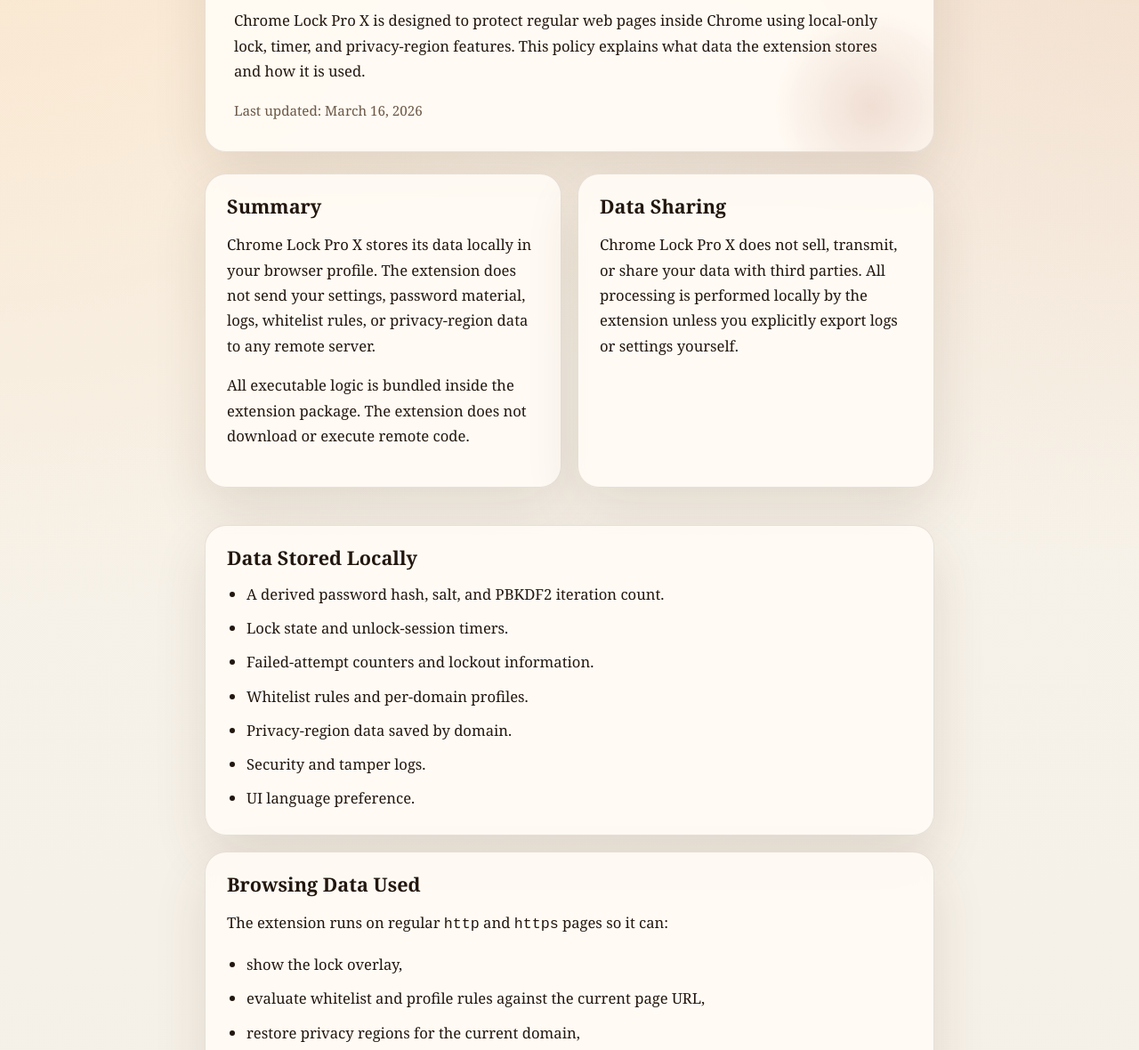
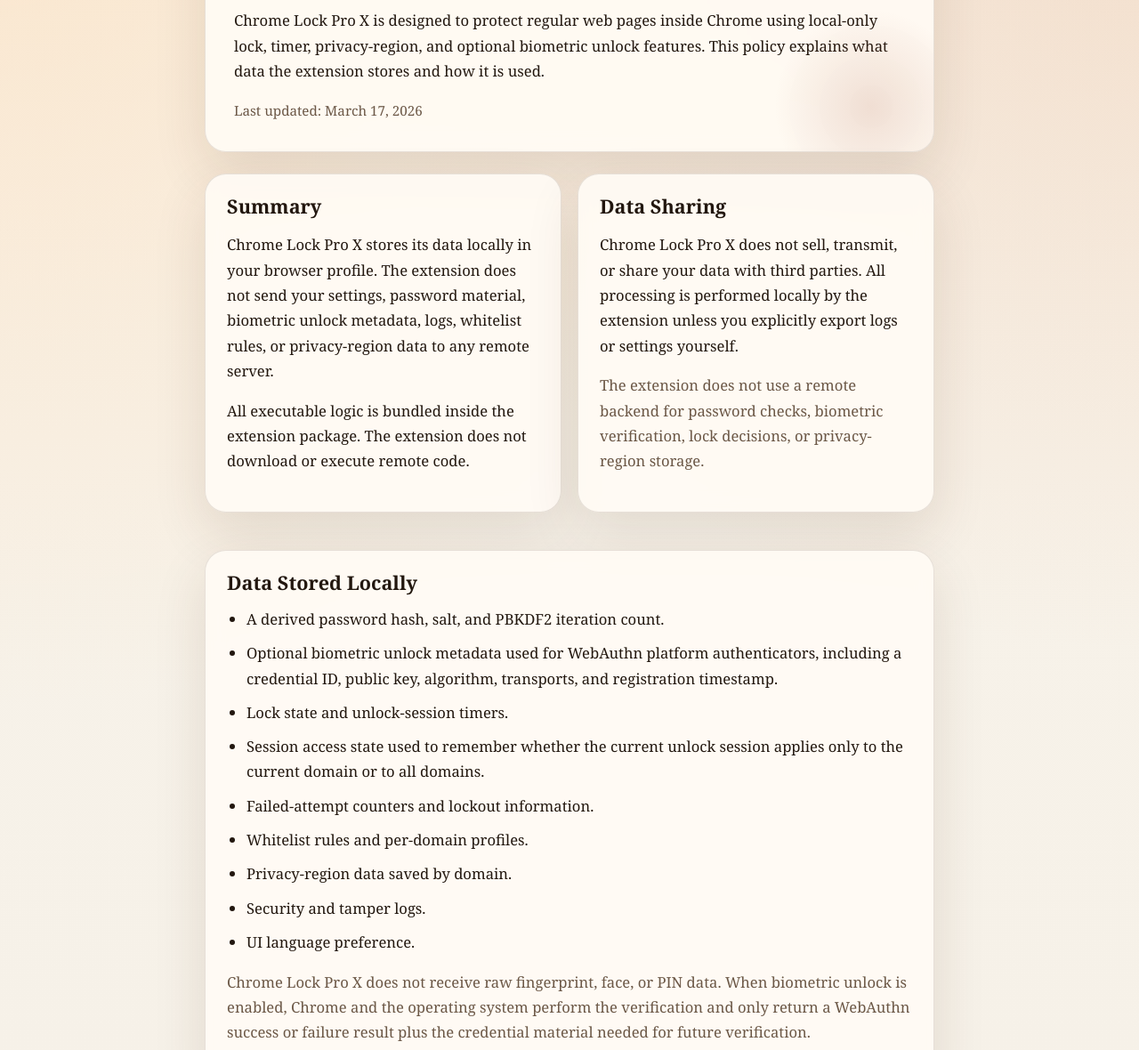
Before and after one commit to dokaka1997/Chrome_Lock_Pro_X, a browser extension: page docs/index.html in a window 1280 px wide. Shown: the part 200-1380 px from the top of the page at 89% size. Drawn offline with Linux system fonts and the light colour scheme.

Commit message:
add readme

```diff
--- a/docs/index.html
+++ b/docs/index.html
@@ -167,9 +167,10 @@
       <h1>Privacy Policy</h1>
       <p>
         Chrome Lock Pro X is designed to protect regular web pages inside Chrome using local-only lock,
-        timer, and privacy-region features. This policy explains what data the extension stores and how it is used.
+        timer, privacy-region, and optional biometric unlock features. This policy explains what data the
+        extension stores and how it is used.
       </p>
-      <div class="meta">Last updated: March 16, 2026</div>
+      <div class="meta">Last updated: March 17, 2026</div>
     </section>
 
     <div class="grid">
@@ -177,7 +178,8 @@
         <h2>Summary</h2>
         <p>
           Chrome Lock Pro X stores its data locally in your browser profile. The extension does not send your
-          settings, password material, logs, whitelist rules, or privacy-region data to any remote server.
+          settings, password material, biometric unlock metadata, logs, whitelist rules, or privacy-region
+          data to any remote server.
         </p>
         <p>
           All executable logic is bundled inside the extension package. The extension does not download or execute
@@ -191,6 +193,10 @@
           Chrome Lock Pro X does not sell, transmit, or share your data with third parties. All processing is
           performed locally by the extension unless you explicitly export logs or settings yourself.
         </p>
+        <p class="note">
+          The extension does not use a remote backend for password checks, biometric verification, lock decisions,
+          or privacy-region storage.
+        </p>
       </section>
     </div>
 
@@ -198,13 +204,26 @@
       <h2>Data Stored Locally</h2>
       <ul>
         <li>A derived password hash, salt, and PBKDF2 iteration count.</li>
+        <li>
+          Optional biometric unlock metadata used for WebAuthn platform authenticators, including a credential ID,
+          public key, algorithm, transports, and registration timestamp.
+        </li>
         <li>Lock state and unlock-session timers.</li>
+        <li>
+          Session access state used to remember whether the current unlock session applies only to the current
+          domain or to all domains.
+        </li>
         <li>Failed-attempt counters and lockout information.</li>
         <li>Whitelist rules and per-domain profiles.</li>
         <li>Privacy-region data saved by domain.</li>
         <li>Security and tamper logs.</li>
         <li>UI language preference.</li>
       </ul>
+      <p class="note">
+        Chrome Lock Pro X does not receive raw fingerprint, face, or PIN data. When biometric unlock is enabled,
+        Chrome and the operating system perform the verification and only return a WebAuthn success or failure
+        result plus the credential material needed for future verification.
+      </p>
     </section>
 
     <section class="section">
@@ -213,6 +232,7 @@
       <ul>
         <li>show the lock overlay,</li>
         <li>evaluate whitelist and profile rules against the current page URL,</li>
+        <li>decide whether the current site is allowed by the active unlock-session scope,</li>
         <li>restore privacy regions for the current domain,</li>
         <li>mask page identity when that feature is enabled,</li>
         <li>record local security events.</li>
@@ -227,12 +247,13 @@
       <h2>User Controls</h2>
       <ul>
         <li>Change or remove lock settings.</li>
+        <li>Register or remove biometric unlock.</li>
         <li>Clear security logs.</li>
         <li>Export logs.</li>
         <li>Export and import settings backups.</li>
         <li>Remove the extension at any time unless your browser is managed by an administrator.</li>
       </ul>
-      <p class="note">Settings backup exports do not include password material.</p>
+      <p class="note">Settings backup exports do not include password material or biometric credential material.</p>
     </section>
 
     <section class="section">
```
Also changed, not shown: privacy-policy.html (+25 -4 lines), 2 other files.
